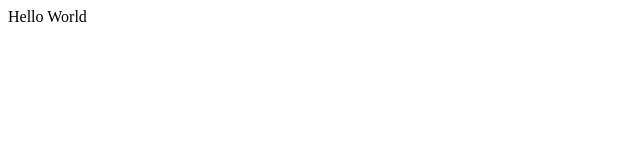
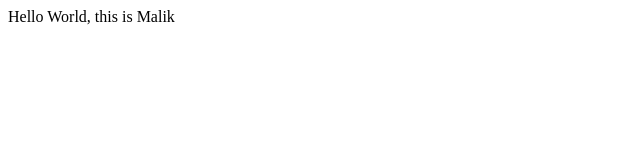
Before and after one commit to ShenalP/HelloWorld, a plain HTML site: page index.html in a window 1280 px wide. Shown: the whole page, without its empty margins (0-640 px from the left). Drawn offline with Linux system fonts and the light colour scheme.

Commit message:
Update index.html

```diff
--- a/index.html
+++ b/index.html
@@ -2,10 +2,10 @@
 <html>
 <head>
     <meta charset="UTF-8">
-    <title>Hello World, this is Malik</title>
+    <title>Hello World</title>
 </head>
 
 <body>
-    Hello World
+    Hello World, this is Malik
 </body>
 </html>
```
